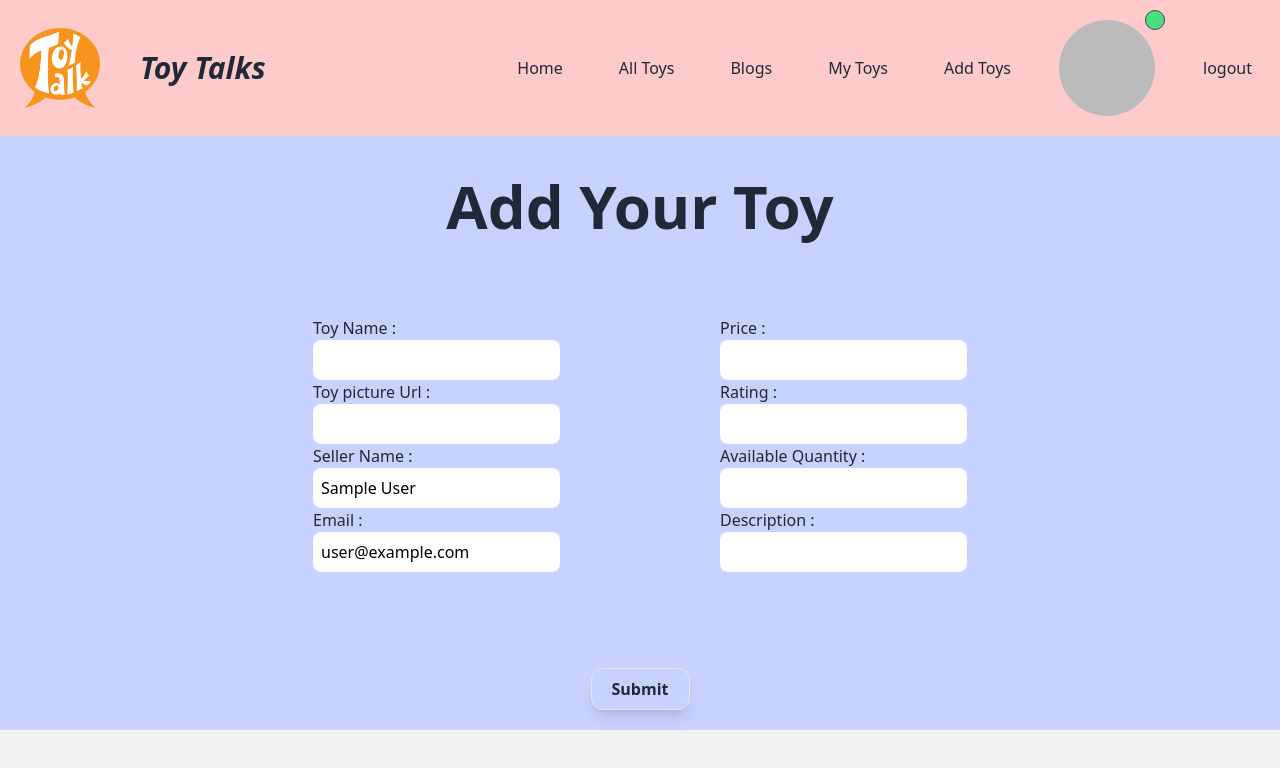
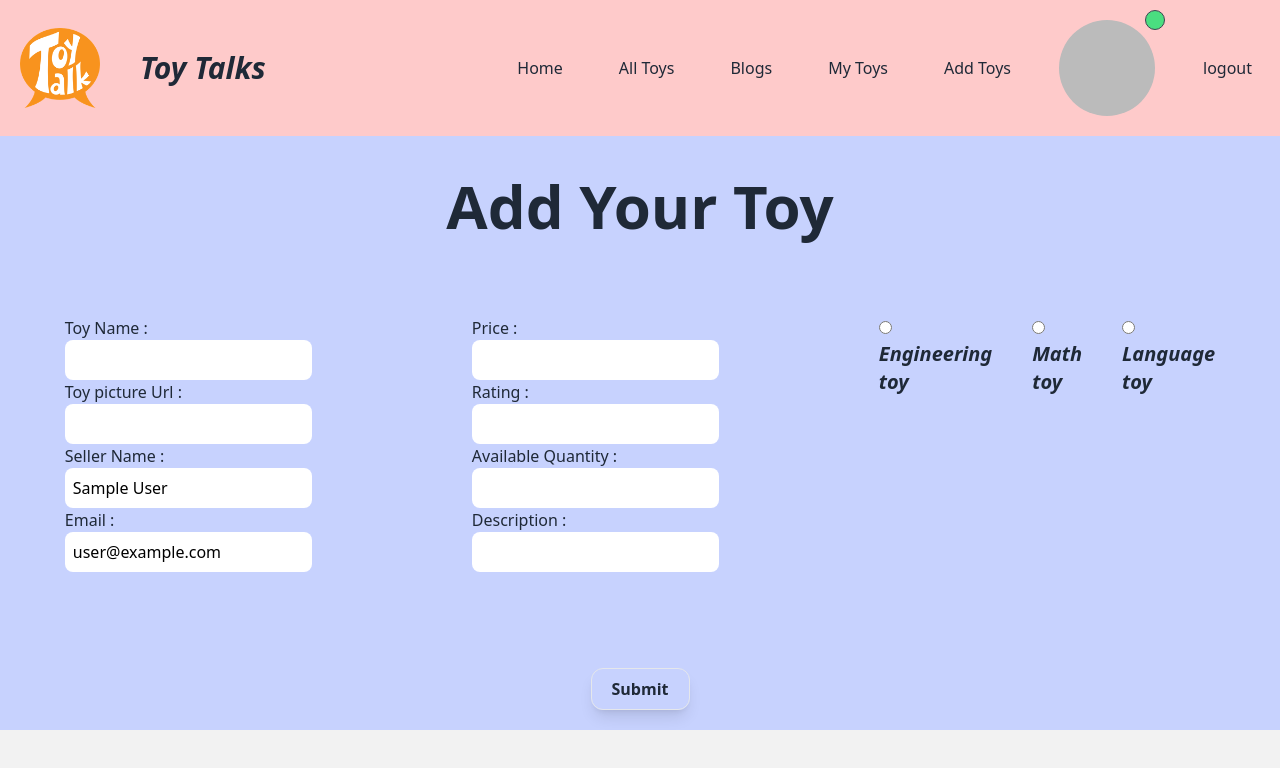
Before and after one commit to paulniloy/toytalk-clientsite, a React (Vite) app: page /addtoy in a window 1280 px wide. Shown: the top 768 px of the page. Built offline with nearby package versions, Linux system fonts and the light colour scheme; no server answers; sample sign-in values are in the browser's storage.

Commit message:
alltoyds route updated

```diff
--- a/src/com/Alltoys/Alltoys.jsx
+++ b/src/com/Alltoys/Alltoys.jsx
@@ -1,9 +1,13 @@
 import React from 'react';
+import { useLoaderData } from 'react-router-dom';
 
 const Alltoys = () => {
+
+    const alltoys = useLoaderData();
+
     return (
         <div>
-            this is the all toys part
+            this is the page
         </div>
     );
 };
--- a/src/com/Nav/Navbar.jsx
+++ b/src/com/Nav/Navbar.jsx
@@ -40,7 +40,7 @@ const Navbar = () => {
             </div>
             <div className='flex gap-10 items-center'>
                 <Link className='hover:bg-gray-200 px-2 rounded ' to={"/"}>Home</Link>
-                <Link className='hover:bg-gray-200 px-2 rounded ' to={""}>All Toys</Link>
+                <Link className='hover:bg-gray-200 px-2 rounded ' to={"/alltoys"}>All Toys</Link>
                 <Link className='hover:bg-gray-200 px-2 rounded ' to={"/blog"}>Blogs</Link>
                 {
                     loggeduser ? conditional : <Link to={"/login"} className=''>Login</Link>
--- a/src/com/addtoy/Addtoy.jsx
+++ b/src/com/addtoy/Addtoy.jsx
@@ -3,7 +3,7 @@ import { Authcontext } from '../Authprovider/Auth';
 
 const Addtoy = () => {
 
-    const {username, loggeduser, photourl, useremail} = useContext(Authcontext);
+    const { username, loggeduser, photourl, useremail } = useContext(Authcontext);
 
     const handletoysubmit = (event) => {
         event.preventDefault();
@@ -16,6 +16,7 @@ const Addtoy = () => {
         const rating = form.rating.value;
         const quantity = form.quantity.value;
         const description = form.description.value;
+        const category = form.option.value;
         // console.log(toyname, toypic, email, sellername, price, rating, quantity, description);
         const userdata = {
             toyname,
@@ -25,18 +26,19 @@ const Addtoy = () => {
             price,
             rating,
             quantity,
-            description
+            description,
+            category
         }
 
         fetch("http://localhost:5000/alltoys", {
-            method : "POST",
-            headers : {
-                'content-type' : 'application/json'
+            method: "POST",
+            headers: {
+                'content-type': 'application/json'
             },
             body: JSON.stringify(userdata)
         })
-        .then(res=>res.json())
-        .then(data=>console.log(data))
+            .then(res => res.json())
+            .then(data => console.log(data))
 
         form.reset()
     }
@@ -59,13 +61,27 @@ const Addtoy = () => {
                     </div>
                     <div>
                         <p>Price :</p>
-                        <input className='p-2 rounded-lg text-black' type="text" name="price" id="" /> <br />
+                        <input className='p-2 rounded-lg text-black' step={0.01} type="number" name="price" id="" /> <br />
                         <p>Rating :</p>
-                        <input className='p-2 rounded-lg text-black' type="text" name="rating" id="" /> <br />
+                        <input className='p-2 rounded-lg text-black' step={0.01} type="number" name="rating" id="" /> <br />
                         <p>Available Quantity :</p>
-                        <input className='p-2 rounded-lg text-black' type="text" name="quantity" id="" /> <br />
+                        <input className='p-2 rounded-lg text-black' step={0.01} type="number" name="quantity" id="" /> <br />
                         <p>Description :</p>
                         <input className='p-2 rounded-lg text-black' type="text" name="description" id="" />
+                    </div>
+                    <div className='flex gap-10'>
+                        <div>
+                            <input required type="radio" name="option" id="option1" value="engineering" />
+                            <label for="engineering" className='text-xl font-bold italic'>Engineering toy</label>
+                        </div>
+                        <div>
+                            <input required type="radio" name="option" id="option1" value="math" />
+                            <label for="math" className='text-xl font-bold italic'>Math toy</label>
+                        </div>
+                        <div>
+                            <input required type="radio" name="option" id="option1" value="language" />
+                            <label for="language" className='text-xl font-bold italic'>Language toy</label>
+                        </div>
                     </div>
                 </div>
                 <div className='flex justify-center'>
--- a/src/main.jsx
+++ b/src/main.jsx
@@ -17,6 +17,7 @@ import Addtoy from './com/addtoy/Addtoy';
 import Indeng from './com/indeng/Indeng';
 import Indmath from './com/indmath/Indmath';
 import Indlanguage from './com/Indlanguage/Indlanguage';
+import Alltoys from './com/Alltoys/Alltoys';
 
 const router = createBrowserRouter([
   {
@@ -42,6 +43,11 @@ const router = createBrowserRouter([
       {
         path: "/addtoy",
         element: <Private><Addtoy></Addtoy></Private>
+      },
+      {
+        path: "/alltoys",
+        element: <Alltoys></Alltoys>,
+        loader: () => fetch("http://localhost:5000/alltoys")
       },
       {
         path: "/eng/:id",
```
